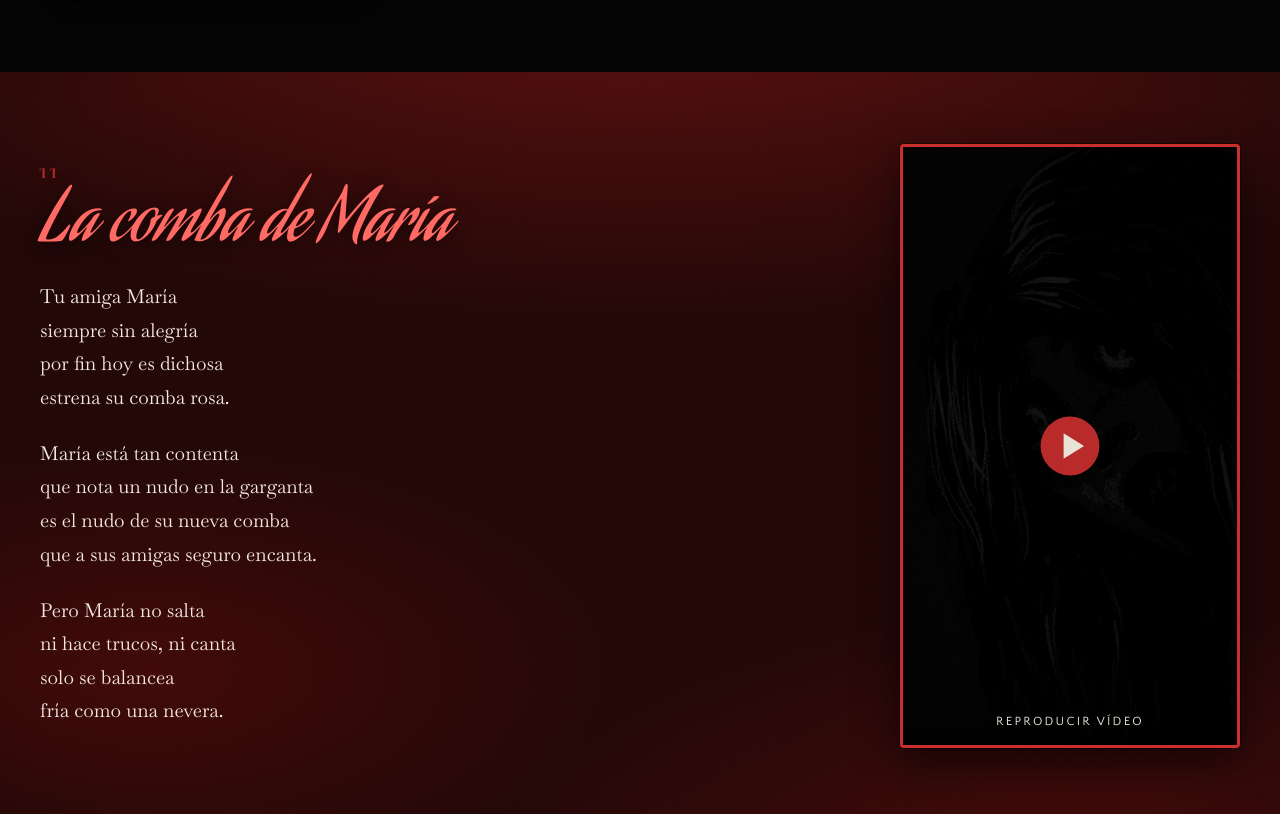
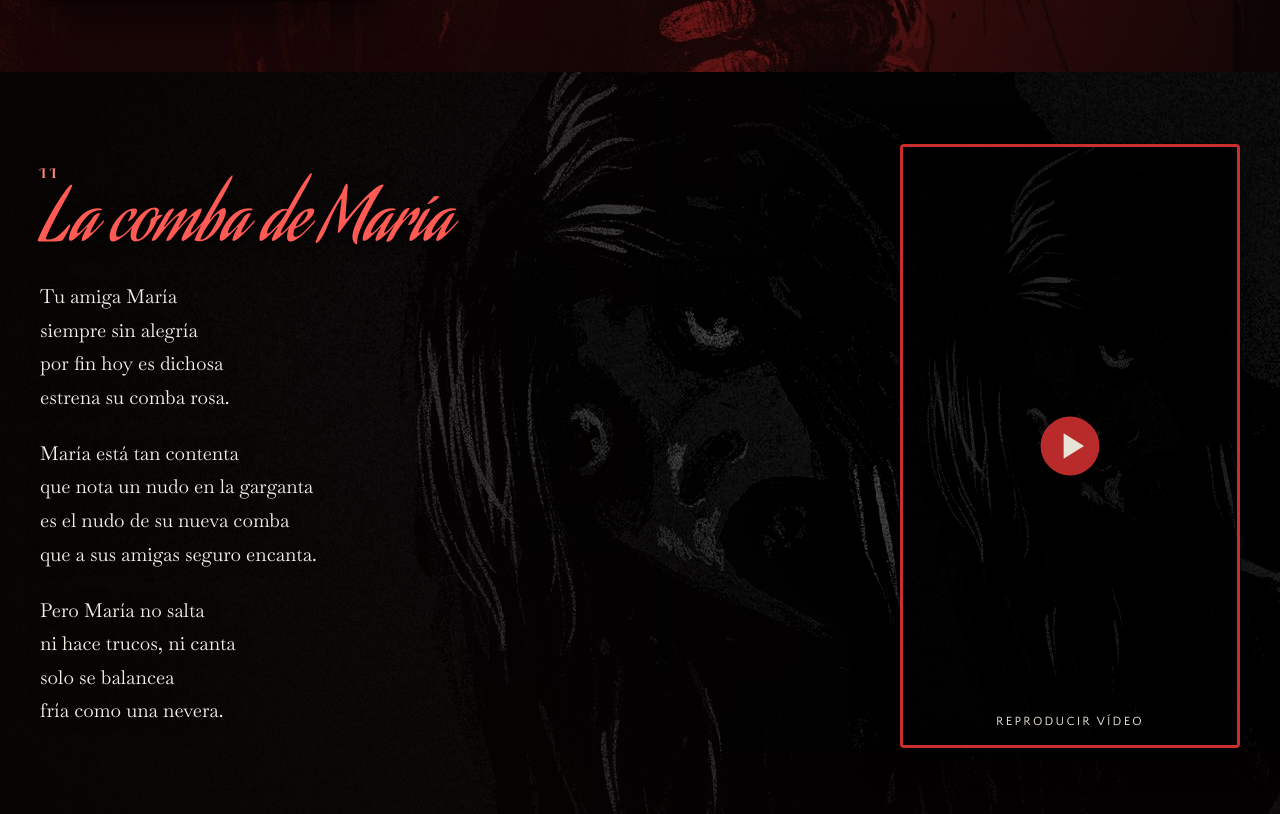
Before and after one commit to DrKlanes/dumaker-rimas, a plain HTML site: page index.html in a window 1280 px wide. Shown: the part 1476-2290 px from the top of the page. Drawn offline with Linux system fonts and the light colour scheme.

Commit message:
Ilustraciones como fondo full-bleed de cada bloque de rima
Corrige el ADN visual del original: cada rima usa SU ilustración como
fondo a sangre del bloque entero (object-fit: cover), no como póster.

- .rima__bg: imagen full-bleed por sección, reconocible.
- Veladura direccional: oscurece solo el lado del texto; la imagen
  respira en el lado del vídeo. En móvil, franja inferior.
- Ilustraciones oscuras (María, Roberto, Beatriz) se levantan en brillo
  (.rima--lift) para ser reconocibles como fondo.
- Texto del poema/título con sombra para legibilidad sobre la imagen.
- Pósters de vídeo aclarados; clases renombradas a .rima--reverse.

Co-Authored-By: Claude Opus 4.8 (1M context) <noreply@anthropic.com>

```diff
--- a/index.html
+++ b/index.html
@@ -51,7 +51,10 @@
   <main id="rimas">
 
     <!-- ===================== RIMA 1 ===================== -->
-    <section class="rima rima--dark" aria-labelledby="r1-title">
+    <section class="rima" aria-labelledby="r1-title">
+      <img class="rima__bg" src="assets/f1b.jpg" alt="" aria-hidden="true"
+           width="1280" height="933" loading="lazy" decoding="async"
+           style="object-position: 64% 36%">
       <div class="rima__inner reveal">
         <div class="rima__media">
           <a class="video" href="https://www.youtube.com/watch?v=Blt_CdPKPyo" data-yt="Blt_CdPKPyo"
@@ -81,7 +84,10 @@
     </section>
 
     <!-- ===================== RIMA 2 ===================== -->
-    <section class="rima rima--blood" aria-labelledby="r2-title">
+    <section class="rima rima--reverse rima--lift" aria-labelledby="r2-title">
+      <img class="rima__bg" src="assets/f2.jpg" alt="" aria-hidden="true"
+           width="1280" height="933" loading="lazy" decoding="async"
+           style="object-position: 58% 38%">
       <div class="rima__inner reveal">
         <div class="rima__media">
           <a class="video" href="https://www.youtube.com/watch?v=n4v0svnoq4M" data-yt="n4v0svnoq4M"
@@ -110,7 +116,10 @@
     </section>
 
     <!-- ===================== RIMA 3 ===================== -->
-    <section class="rima rima--dark" aria-labelledby="r3-title">
+    <section class="rima" aria-labelledby="r3-title">
+      <img class="rima__bg" src="assets/f3.jpg" alt="" aria-hidden="true"
+           width="1280" height="933" loading="lazy" decoding="async"
+           style="object-position: 66% 42%">
       <div class="rima__inner reveal">
         <div class="rima__media">
           <a class="video" href="https://www.youtube.com/watch?v=6GydlI3WXCI" data-yt="6GydlI3WXCI"
@@ -140,7 +149,10 @@
     </section>
 
     <!-- ===================== RIMA 4 ===================== -->
-    <section class="rima rima--blood" aria-labelledby="r4-title">
+    <section class="rima rima--reverse rima--lift" aria-labelledby="r4-title">
+      <img class="rima__bg" src="assets/f4.jpg" alt="" aria-hidden="true"
+           width="1280" height="933" loading="lazy" decoding="async"
+           style="object-position: 50% 30%">
       <div class="rima__inner reveal">
         <div class="rima__media">
           <a class="video" href="https://www.youtube.com/watch?v=WJcmGqcH_ns" data-yt="WJcmGqcH_ns"
@@ -170,7 +182,10 @@
     </section>
 
     <!-- ===================== RIMA 5 ===================== -->
-    <section class="rima rima--dark" aria-labelledby="r5-title">
+    <section class="rima" aria-labelledby="r5-title">
+      <img class="rima__bg" src="assets/f5-2.jpg" alt="" aria-hidden="true"
+           width="1280" height="933" loading="lazy" decoding="async"
+           style="object-position: 50% 40%">
       <div class="rima__inner reveal">
         <div class="rima__media">
           <a class="video" href="https://www.youtube.com/watch?v=uNt8u-cLpQE" data-yt="uNt8u-cLpQE"
@@ -200,7 +215,10 @@
     </section>
 
     <!-- ===================== RIMA 6 ===================== -->
-    <section class="rima rima--blood" aria-labelledby="r6-title">
+    <section class="rima rima--reverse rima--lift" aria-labelledby="r6-title">
+      <img class="rima__bg" src="assets/f6.jpg" alt="" aria-hidden="true"
+           width="1280" height="933" loading="lazy" decoding="async"
+           style="object-position: 52% 34%">
       <div class="rima__inner reveal">
         <div class="rima__media">
           <a class="video" href="https://www.youtube.com/watch?v=RlhsHt-fB0c" data-yt="RlhsHt-fB0c"
--- a/styles.css
+++ b/styles.css
@@ -221,35 +221,49 @@ a:hover, a:focus-visible { color: var(--bone); }
    ------------------------------------------------------------------------- */
 .rima {
   position: relative;
+  isolation: isolate;
+  overflow: hidden;
   padding: clamp(3.5rem, 9vh, 7rem) 1.25rem;
+  background: var(--ink);
 }
 
-.rima--dark {
-  background:
-    radial-gradient(90% 70% at 50% 30%, var(--ink-2), var(--ink) 75%);
+/* La ilustración de cada rima ES el fondo del bloque, a sangre (full-bleed) */
+.rima__bg {
+  position: absolute;
+  inset: 0;
+  z-index: 0;
+  width: 100%;
+  height: 100%;
+  object-fit: cover;
+  object-position: center;
+  filter: contrast(1.05) saturate(1.06);
+}
+/* Ilustraciones muy oscuras (María, Roberto, Beatriz): se levantan para que
+   sean reconocibles como fondo. */
+.rima--lift .rima__bg {
+  filter: brightness(1.9) contrast(1.14) saturate(1.05);
 }
 
-/* Fondo rojo con textura de arañazos/sangre */
-.rima--blood {
-  background-color: var(--blood-bg);
-  background-image:
-    radial-gradient(120% 80% at 50% -15%, rgba(150,26,24,0.55), transparent 60%),
-    radial-gradient(80% 70% at 85% 115%, rgba(110,16,15,0.55), transparent 62%),
-    radial-gradient(60% 50% at 12% 80%, rgba(90,12,11,0.55), transparent 60%),
-    repeating-linear-gradient(112deg, rgba(0,0,0,0) 0 11px, rgba(0,0,0,0.05) 11px 12px),
-    repeating-linear-gradient(67deg, rgba(0,0,0,0) 0 17px, rgba(0,0,0,0.035) 17px 18px);
+/* Veladura SOLO sobre el lado del texto: la imagen respira en el del vídeo. */
+.rima::after {
+  content: "";
+  position: absolute;
+  inset: 0;
+  z-index: 1;
+  pointer-events: none;
+  background:
+    linear-gradient(to right, rgba(8,3,3,0) 32%, rgba(8,3,3,0.48) 70%, rgba(8,3,3,0.80) 100%),
+    linear-gradient(to bottom, rgba(8,3,3,0.30), rgba(8,3,3,0) 38%, rgba(8,3,3,0.42));
 }
-.rima--blood::before {
-  /* veladura de viñeta para asentar la textura */
-  content: "";
-  position: absolute; inset: 0;
-  background: radial-gradient(130% 100% at 50% 50%, transparent 55%, rgba(0,0,0,0.55));
-  pointer-events: none;
+.rima--reverse::after {
+  background:
+    linear-gradient(to left, rgba(8,3,3,0) 32%, rgba(8,3,3,0.48) 70%, rgba(8,3,3,0.80) 100%),
+    linear-gradient(to bottom, rgba(8,3,3,0.30), rgba(8,3,3,0) 38%, rgba(8,3,3,0.42));
 }
 
 .rima__inner {
   position: relative;
-  z-index: 1;
+  z-index: 2;
   max-width: var(--maxw);
   margin: 0 auto;
   display: flex;
@@ -257,8 +271,8 @@ a:hover, a:focus-visible { color: var(--bone); }
   gap: var(--gap);
 }
 
-/* Alternancia de lado: las sangrientas llevan el vídeo a la derecha */
-.rima--blood .rima__inner { flex-direction: row-reverse; }
+/* Alternancia de lado del vídeo */
+.rima--reverse .rima__inner { flex-direction: row-reverse; }
 
 .rima__media { flex: 0 0 auto; width: clamp(240px, 32vw, 340px); }
 .rima__text  { flex: 1 1 auto; min-width: 0; }
@@ -269,20 +283,19 @@ a:hover, a:focus-visible { color: var(--bone); }
   font-weight: 700;
   letter-spacing: 0.3em;
   font-size: 0.85rem;
-  color: var(--blood);
-  opacity: 0.85;
+  color: #ff8480;
+  text-shadow: 0 1px 8px rgba(0,0,0,0.95);
 }
 
 .rima__title {
   margin: 0 0 1.25rem;
   font-family: var(--script);
   font-weight: 400;
-  color: var(--blood);
+  color: #ff5a54;
   font-size: clamp(2.6rem, 7vw, 4.5rem);
   line-height: 0.95;
-  text-shadow: 0 3px 22px rgba(0,0,0,0.55);
+  text-shadow: 0 3px 16px rgba(0,0,0,0.95), 0 1px 3px rgba(0,0,0,0.85);
 }
-.rima--blood .rima__title { color: #ff6a64; text-shadow: 0 3px 18px rgba(0,0,0,0.7); }
 
 /* Poema */
 .poem { font-family: var(--serif); }
@@ -290,12 +303,11 @@ a:hover, a:focus-visible { color: var(--bone); }
   margin: 0 0 1.4rem;
   font-size: clamp(1.05rem, 1.5vw, 1.3rem);
   line-height: 1.75;
-  color: var(--bone);
+  color: #f4eee5;
+  text-shadow: 0 1px 5px rgba(0,0,0,0.95), 0 0 16px rgba(0,0,0,0.7);
 }
 .poem__stanza:last-child { margin-bottom: 0; }
-.rima--blood .poem__stanza { color: #f3e9df; }
-.poem__stanza q, .poem em { font-style: italic; color: var(--blood-soft); }
-.rima--blood .poem__stanza q { color: #ffd9d6; }
+.poem em { font-style: italic; color: #ffb3b0; }
 
 /* ---------------------------------------------------------------------------
    7. Facade de vídeo (carga diferida de YouTube)
@@ -327,19 +339,25 @@ a:hover, a:focus-visible { color: var(--bone); }
   background-image: var(--poster);
   background-size: cover;
   background-position: center 28%;
-  filter: grayscale(0.45) contrast(1.05) brightness(0.78);
+  filter: grayscale(0.18) contrast(1.05) brightness(0.92);
   transition: transform 0.6s ease, filter 0.6s ease;
 }
+/* Pósters de ilustración oscura: se levantan para reconocerse en la tarjeta */
+.rima--lift .video__poster { filter: grayscale(0.15) contrast(1.12) brightness(1.5); }
 .video:hover .video__poster,
 .video:focus-visible .video__poster {
   transform: scale(1.05);
-  filter: grayscale(0.1) contrast(1.08) brightness(0.9);
+  filter: grayscale(0) contrast(1.06) brightness(1.02);
+}
+.rima--lift .video:hover .video__poster,
+.rima--lift .video:focus-visible .video__poster {
+  filter: grayscale(0) contrast(1.12) brightness(1.65);
 }
 .video::after {
   /* degradado para asentar el botón sobre el póster */
   content: "";
   position: absolute; inset: 0;
-  background: radial-gradient(60% 50% at 50% 50%, rgba(0,0,0,0.15), rgba(0,0,0,0.55));
+  background: radial-gradient(62% 52% at 50% 50%, rgba(0,0,0,0.06), rgba(0,0,0,0.46));
   pointer-events: none;
 }
 
@@ -494,7 +512,7 @@ a:hover, a:focus-visible { color: var(--bone); }
    ------------------------------------------------------------------------- */
 @media (max-width: 760px) {
   .rima__inner,
-  .rima--blood .rima__inner { flex-direction: column; }
+  .rima--reverse .rima__inner { flex-direction: column; }
   .rima__media {
     width: min(82vw, 320px);
     margin: 0 auto;
@@ -502,6 +520,12 @@ a:hover, a:focus-visible { color: var(--bone); }
   }
   .rima__text { text-align: center; }
   .rima__title { text-align: center; }
+  /* En móvil el texto va debajo del vídeo: oscurece la franja inferior */
+  .rima::after,
+  .rima--reverse::after {
+    background: linear-gradient(to bottom,
+      rgba(8,3,3,0.16) 0%, rgba(8,3,3,0.30) 40%, rgba(8,3,3,0.74) 100%);
+  }
 }
 
 /* ---------------------------------------------------------------------------
```
